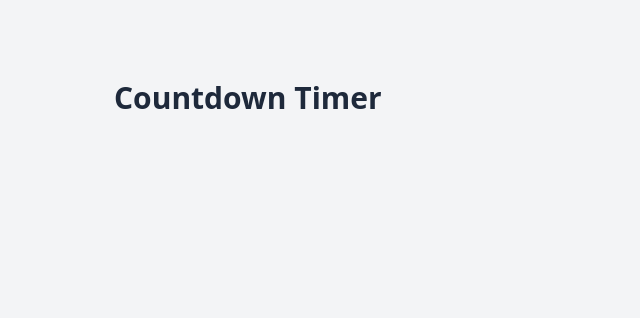
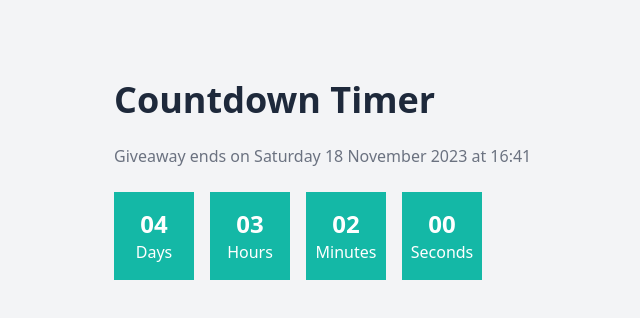
Before and after one commit to jacobcons/simple-js-projects, a website with bundled scripts: page projects/countdown-timer/index.html in a window 1280 px wide. Shown: the whole page, without its empty margins (190-830 px from the left). Built offline with nearby package versions, Linux system fonts and the light colour scheme.

Commit message:
countdown-timer finished

```diff
--- a/projects/countdown-timer/index.html
+++ b/projects/countdown-timer/index.html
@@ -8,7 +8,42 @@
   </head>
   <body class="my-20 bg-gray-100">
     <div class="mx-auto w-11/12 max-w-2xl">
-      <h1 class="text-3xl font-bold text-slate-800">Countdown Timer</h1>
+      <h1 class="text-4xl font-bold text-slate-800">Countdown Timer</h1>
+      <p class="mt-6 text-gray-500">
+        Giveaway ends on <span class="js-giveaway-date"></span>
+      </p>
+      <div class="mt-6 flex flex-col items-center gap-4 sm:flex-row">
+        <div
+          class="flex w-20 flex-col items-center justify-between bg-theme-color p-4 text-white"
+        >
+          <span class="js-days-until-giveaway text-2xl font-bold">00</span>
+          <span>Days</span>
+        </div>
+        <div
+          class="flex w-20 flex-col items-center justify-between bg-theme-color p-4 text-white"
+        >
+          <span class="js-hours-until-giveaway text-2xl font-bold">00</span>
+          <span>Hours</span>
+        </div>
+        <div
+          class="flex w-20 flex-col items-center justify-between bg-theme-color p-4 text-white"
+        >
+          <span class="js-minutes-until-giveaway text-2xl font-bold">00</span>
+          <span>Minutes</span>
+        </div>
+        <div
+          class="flex w-20 flex-col items-center justify-between bg-theme-color p-4 text-white"
+        >
+          <span class="js-seconds-until-giveaway text-2xl font-bold">00</span>
+          <span>Seconds</span>
+        </div>
+      </div>
+      <p
+        class="js-giveaway-finished-message mt-6 hidden text-2xl text-gray-500"
+      >
+        Giveaway has finished!
+      </p>
+    </div>
     <script src="main.js" type="module"></script>
   </body>
 </html>
--- a/projects/countdown-timer/main.js
+++ b/projects/countdown-timer/main.js
@@ -1 +1,92 @@
 import { $, $$ } from '../lib.js';
+
+const giveawayDate = new Date();
+giveawayDate.setDate(giveawayDate.getDate() + 4);
+giveawayDate.setHours(
+  giveawayDate.getHours() + 3,
+  giveawayDate.getMinutes() + 2,
+  giveawayDate.getSeconds() + 5,
+);
+
+function convertDateObjectToHumanReadableString(date) {
+  const options = {
+    weekday: 'long',
+    year: 'numeric',
+    month: 'long',
+    day: 'numeric',
+    hour: 'numeric',
+    minute: 'numeric',
+  };
+
+  return date.toLocaleString('en-GB', options);
+}
+function displayGiveAwayDate() {
+  const giveawayDateString =
+    convertDateObjectToHumanReadableString(giveawayDate);
+  const giveawayDateDisplay = $('.js-giveaway-date');
+  giveawayDateDisplay.textContent = giveawayDateString;
+}
+displayGiveAwayDate();
+
+function ensureTwoDigitFormat(number) {
+  return number < 10 ? `0${number}` : `${number}`;
+}
+function calculateTimeUntilGiveaway(millisecondsUntilGiveaway) {
+  const millisecondsInASecond = 1000;
+  const millisecondsInAMinute = 60 * millisecondsInASecond;
+  const millisecondsInAnHour = 60 * millisecondsInAMinute;
+  const millisecondsInADay = millisecondsInAnHour * 24;
+
+  const daysUntilGiveaway = ensureTwoDigitFormat(
+    Math.floor(millisecondsUntilGiveaway / millisecondsInADay),
+  );
+  const hoursUntilGiveaway = ensureTwoDigitFormat(
+    Math.floor((millisecondsUntilGiveaway / millisecondsInAnHour) % 24),
+  );
+  const minutesUntilGiveaway = ensureTwoDigitFormat(
+    Math.floor((millisecondsUntilGiveaway / millisecondsInAMinute) % 60),
+  );
+  const secondsUntilGiveaway = ensureTwoDigitFormat(
+    Math.floor((millisecondsUntilGiveaway / millisecondsInASecond) % 60),
+  );
+  return {
+    daysUntilGiveaway,
+    hoursUntilGiveaway,
+    minutesUntilGiveaway,
+    secondsUntilGiveaway,
+  };
+}
+
+function displayTimeUntilGiveaway({
+  daysUntilGiveaway,
+  hoursUntilGiveaway,
+  minutesUntilGiveaway,
+  secondsUntilGiveaway,
+}) {
+  const daysUntilGiveawayDisplay = $('.js-days-until-giveaway');
+  const hoursUntilGiveawayDisplay = $('.js-hours-until-giveaway');
+  const minutesUntilGiveawayDisplay = $('.js-minutes-until-giveaway');
+  const secondsUntilGiveawayDisplay = $('.js-seconds-until-giveaway');
+  daysUntilGiveawayDisplay.textContent = daysUntilGiveaway;
+  hoursUntilGiveawayDisplay.textContent = hoursUntilGiveaway;
+  minutesUntilGiveawayDisplay.textContent = minutesUntilGiveaway;
+  secondsUntilGiveawayDisplay.textContent = secondsUntilGiveaway;
+}
+
+function displayGiveawayFinishedMessage() {
+  const giveawayFinishedMessage = $('.js-giveaway-finished-message');
+  giveawayFinishedMessage.classList.remove('hidden');
+}
+function updateTimeUnitilGiveaway() {
+  const millisecondsUntilGiveaway = giveawayDate - new Date();
+  if (millisecondsUntilGiveaway < 0) {
+    clearInterval(intervalId);
+    displayGiveawayFinishedMessage();
+  } else {
+    displayTimeUntilGiveaway(
+      calculateTimeUntilGiveaway(millisecondsUntilGiveaway),
+    );
+  }
+}
+updateTimeUnitilGiveaway();
+const intervalId = setInterval(updateTimeUnitilGiveaway, 1000);
```
Also changed, not shown: projects/output.css.
